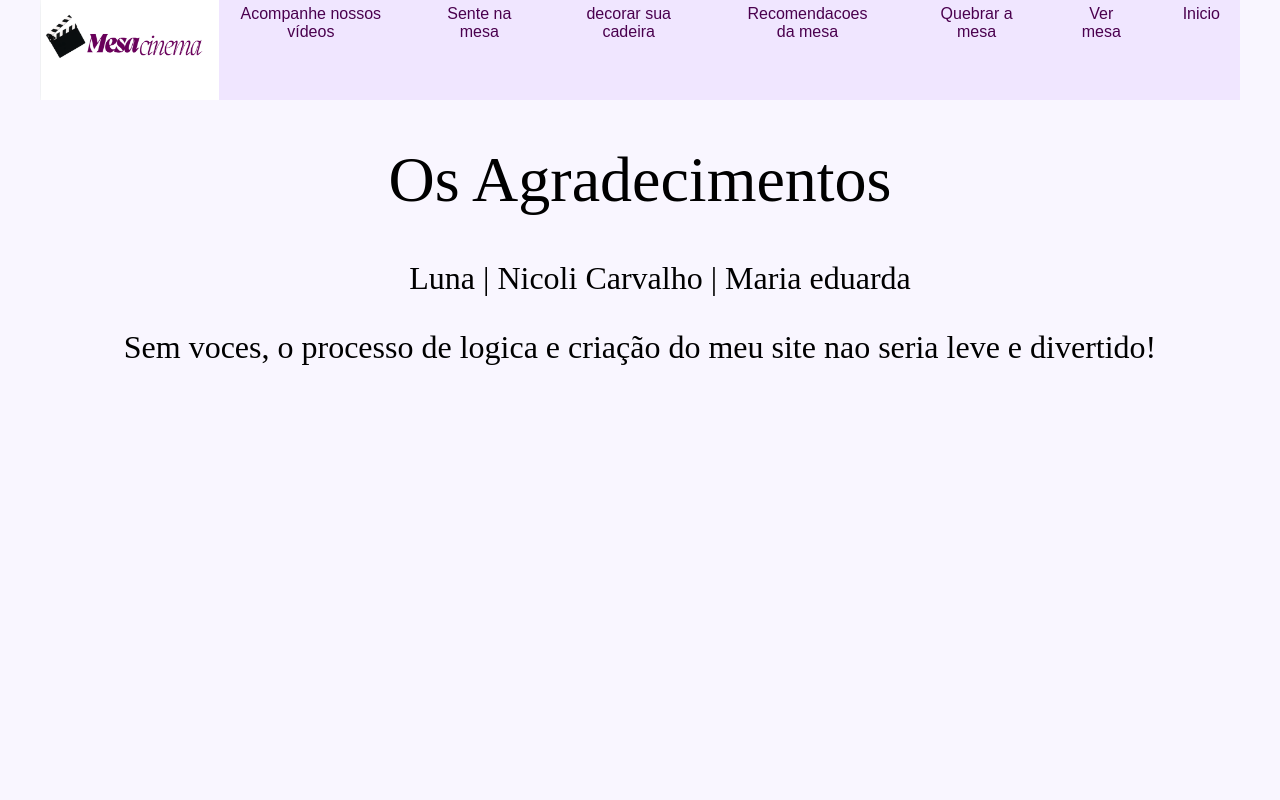
After one commit to TiagoGomesC/aula01, a PHP site: page /includes/agrad.php in a window 1280 px wide. The commit adds this page. Run offline with PHP 8.4, Linux system fonts and the light colour scheme.

Commit message:
agradecimentos adicionados! Falta estilizar somente

```diff
--- /dev/null
+++ b/includes/agrad.php
@@ -0,0 +1,53 @@
+<!DOCTYPE html>
+<html lang="pt-br">
+
+<head>
+    <meta charset="UTF-8">
+    <meta name="viewport" content="width=device-width, initial-scale=1.0">
+    <title>Agradecimentos</title>
+    <link rel="stylesheet" href="../style.css">
+</head>
+
+<body>
+    <style>
+        body {
+            background-color: #f9f6ff;
+            min-height: 100vh;
+            margin: 0;
+            font-family: Arial, sans-serif;
+
+            h1 {
+                text-align: center;
+
+            }
+
+            p {
+                text-align: center;
+            }
+
+        }
+    </style>
+    <?php include __DIR__ . '/../includes/header.php'; ?>
+    <h1>
+        <main>
+            <div>
+                <h1>
+                    Os Agradecimentos
+                </h1>
+                <section>
+                    <ol>
+                        Luna | Nicoli Carvalho | Maria eduarda
+                    </ol>
+                </section>
+                <section>
+                    <div>
+                        <p>
+                            Sem voces, o processo de logica e criação do meu site nao seria leve e divertido!
+                        </p>
+                    </div>
+                </section>
+        </main>
+    </h1>
+</body>
+
+</html>
--- a/includes/footer.php
+++ b/includes/footer.php
@@ -1,6 +1,7 @@
 <footer>
     <div>
         &copy; MesaCinema | todos os direitos reservados 2026 |
+        <a href="../includes/agrad.php" class="footer-btn">Agradecimentos</a>
     </div>
     <hr>
 </footer>
```
